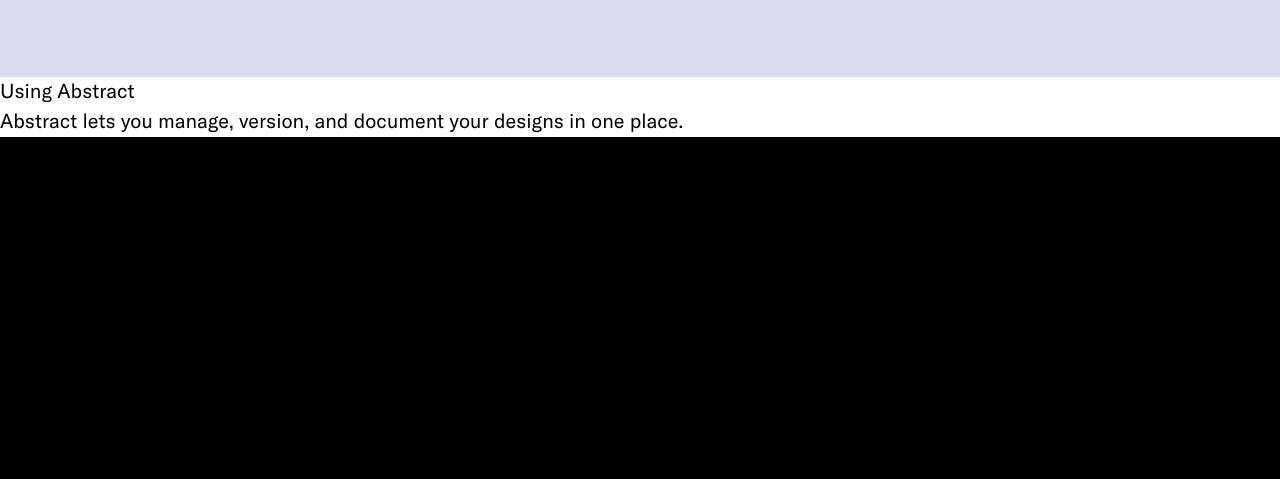
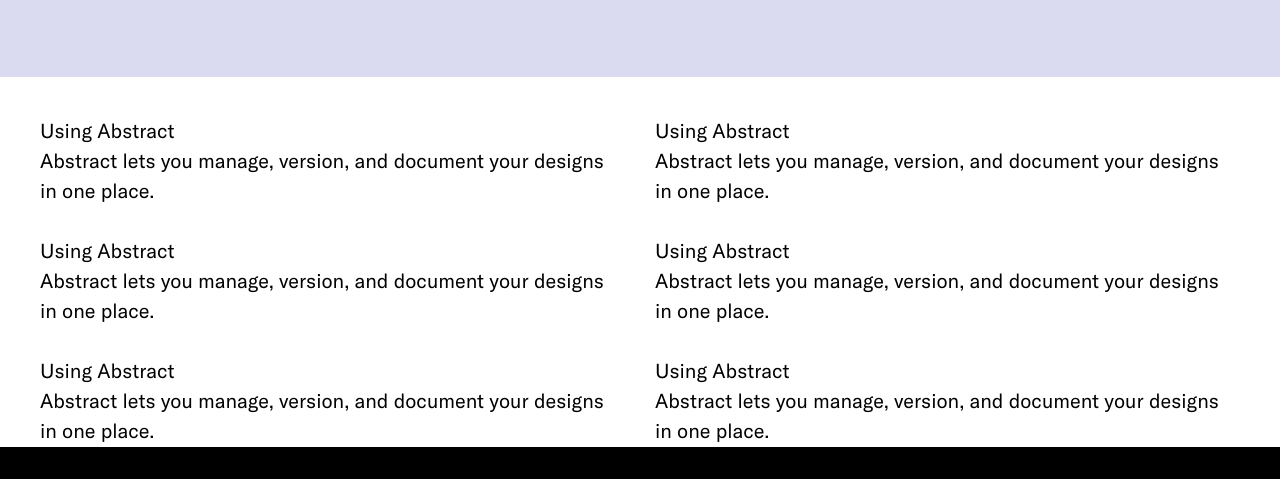
Before and after one commit to kuriroley/abstract-help-page, a plain HTML site: page index.html in a window 1280 px wide. Shown: the part 321-800 px from the top of the page. Drawn offline with Linux system fonts and the light colour scheme.

Commit message:
changes ;

```diff
--- a/index.html
+++ b/index.html
@@ -51,7 +51,74 @@
           <!-- learn more -> -->
         </div>
         <div class="element">
-
+          <!-- img -->
+          <div class="element-content">
+            <div class="element-title">
+              Using Abstract
+            </div>
+            <div class="element-textbox">
+              Abstract lets you manage, version, and document your designs in one place.
+            </div>
+          </div>
+          <!-- title -->
+          <!-- text box -->
+          <!-- learn more -> -->
+        </div>
+        <div class="element">
+          <!-- img -->
+          <div class="element-content">
+            <div class="element-title">
+              Using Abstract
+            </div>
+            <div class="element-textbox">
+              Abstract lets you manage, version, and document your designs in one place.
+            </div>
+          </div>
+          <!-- title -->
+          <!-- text box -->
+          <!-- learn more -> -->
+        </div>
+        <div class="element">
+          <!-- img -->
+          <div class="element-content">
+            <div class="element-title">
+              Using Abstract
+            </div>
+            <div class="element-textbox">
+              Abstract lets you manage, version, and document your designs in one place.
+            </div>
+          </div>
+          <!-- title -->
+          <!-- text box -->
+          <!-- learn more -> -->
+        </div>
+        <div class="element">
+          <!-- img -->
+          <div class="element-content">
+            <div class="element-title">
+              Using Abstract
+            </div>
+            <div class="element-textbox">
+              Abstract lets you manage, version, and document your designs in one place.
+            </div>
+          </div>
+          <!-- title -->
+          <!-- text box -->
+          <!-- learn more -> -->
+        </div>
+        <div class="element">
+          <!-- img -->
+          <div class="element-content">
+            <div class="element-title">
+              Using Abstract
+            </div>
+            <div class="element-textbox">
+              Abstract lets you manage, version, and document your designs in one place.
+            </div>
+          </div>
+          <!-- title -->
+          <!-- text box -->
+          <!-- learn more -> -->
         </div>
       </div>
     </section>
--- a/style.css
+++ b/style.css
@@ -140,8 +140,20 @@
 }
 
 .elements{
-  grid-template-columns: repeat(2,1fr);
-  grid-template-rows: repeat(3,1fr);
+  padding-top: 2em;
   background-color: #fff;
   color: black;
+  padding-left: 2em;
+  padding-right: 2em;
+
 }
+.list-elements{
+  display: grid;
+  grid-template-columns: repeat(2,1fr);
+  gap: 1.5em;
+}
+
+.element{
+  /* display: flex;
+  flex-direction: column; */
+}
```
